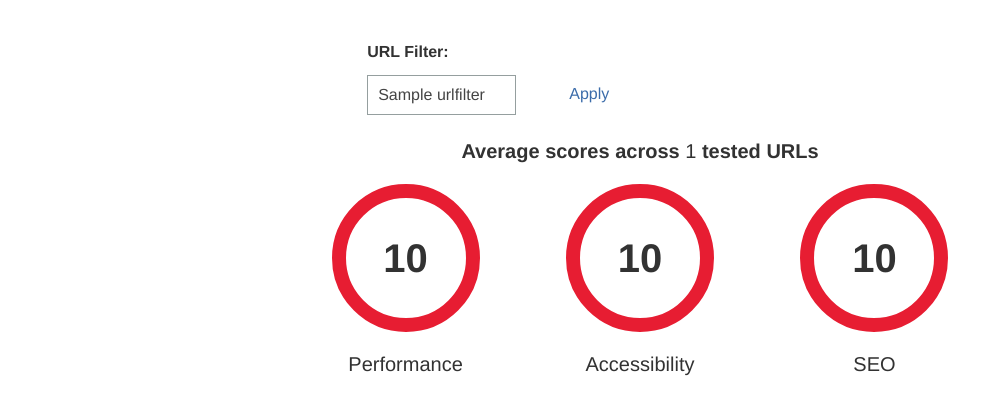
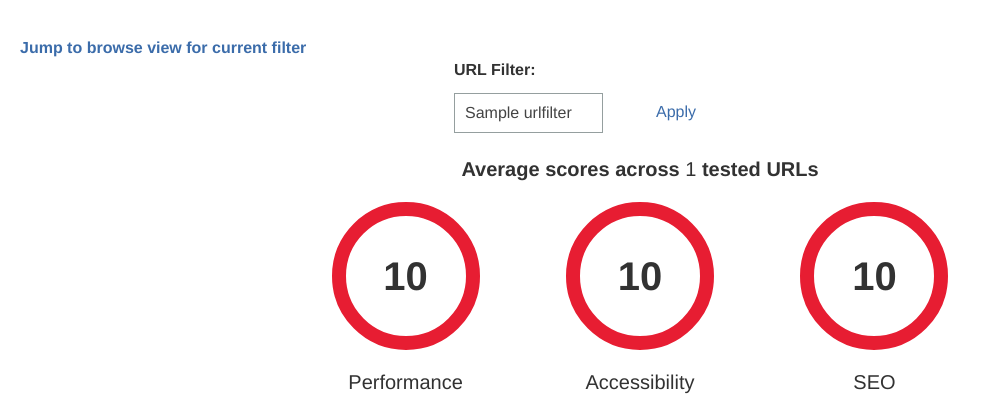
Before and after one commit to IBM/page-lab, a Django app: a page that uses admin/pageaudit/report/templates/reports_dashboard.html in a window 1280 px wide. Shown: the part 212-632 px from the top of the page, without its empty margins (0-991 px from the left). Run offline with Django 3.2, Linux system fonts and the light colour scheme; tables that the repository leaves empty hold one stand-in row (values such as "Sample post"); data that the repository does not hold is empty; some libraries are stand-ins or nearby versions; some web fonts are replaced.

Commit message:
Re-add the link providing quick way to jump between views for a given filter.

```diff
--- a/admin/pageaudit/report/templates/reports_browse.html
+++ b/admin/pageaudit/report/templates/reports_browse.html
@@ -127,6 +127,7 @@
 
 		<div class="ibm-fluid ibm-fullwidth">
             <div class="ibm-col-12-12">
+                {% include "switch_filter_view.html" with filter=filter view_name='dashboard' %}
                 <form id="pl-sortform" aria-label="Sort data listing" action="" method="get">
 
 <!--
@@ -168,7 +169,7 @@
                                     <option value="seoscore" {% if viewdata == 'seoscore' %}selected="selected"{% endif %}>SEO score</option>
                                 </select>
                             </div>
-                            {% include "url_filter_select.html" with filter=filter filters=filters view_name='plr:reports_browse' %}
+                            {% include "url_filter_select.html" with filter=filter filters=filters view_name='browse' %}
                             <div class="ibm-margin-bottom-1" style="margin-right: 60px; display: inline-block;">
                                 <p class="ibm-ind-link">
                                     <a id="apply" class="ibm-forward-link" href="####">Apply</a>
--- a/admin/pageaudit/report/templates/reports_dashboard.html
+++ b/admin/pageaudit/report/templates/reports_dashboard.html
@@ -29,7 +29,7 @@
         }
 
         #pl-sortform {
-          padding-left: 28%;
+          padding-left: 35%;
         }
 
     </style>
@@ -37,8 +37,9 @@
 
 	<div class="ibm-fluid ibm-fullwidth">
         <div class="ibm-col-12-12">
+            {% include "switch_filter_view.html" with filter=filter view_name='browse' %}
             <form id="pl-sortform" aria-label="Sort data listing" action="" method="get">
-                {% include "url_filter_select.html" with filter=filter filters=filters view_name='plr:reports_dashboard' %}
+                {% include "url_filter_select.html" with filter=filter filters=filters view_name='dashboard' %}
                 <div class="ibm-margin-bottom-1" style="margin-right: 60px; display: inline-block;">
                     <p class="ibm-ind-link">
                         <a id="apply" class="ibm-forward-link" href="####">Apply</a>
--- /dev/null
+++ b/admin/pageaudit/report/templates/switch_filter_view.html
@@ -0,0 +1,5 @@
+{% if filter != None %}
+    <a href="{% url 'plr:reports_'|add:view_name %}{{ filter.slug }}">
+        <b>Jump to {{ view_name }} view for current filter</b>
+    </a>
+{% endif %}
--- a/admin/pageaudit/report/templates/url_filter_select.html
+++ b/admin/pageaudit/report/templates/url_filter_select.html
@@ -3,7 +3,7 @@
     function setApplyHandler() {
       $('#apply').click((e) => {
           e.preventDefault();
-          $('#pl-sortform').attr('action', `{% url view_name %}${$('#url-filter').val()}`).submit();
+          $('#pl-sortform').attr('action', `{% url 'plr:reports_'|add:view_name %}${$('#url-filter').val()}`).submit();
       });
     }
 
@@ -12,7 +12,6 @@
     });
   })(jQuery, IBMCore)
 </script>
-
 <div class="ibm-margin-bottom-1" style="margin-right: 15px; display: inline-block;">
     <p class="ibm-bold" style="padding-bottom: 10px;">URL Filter:</p>
     <select id="url-filter">
```
